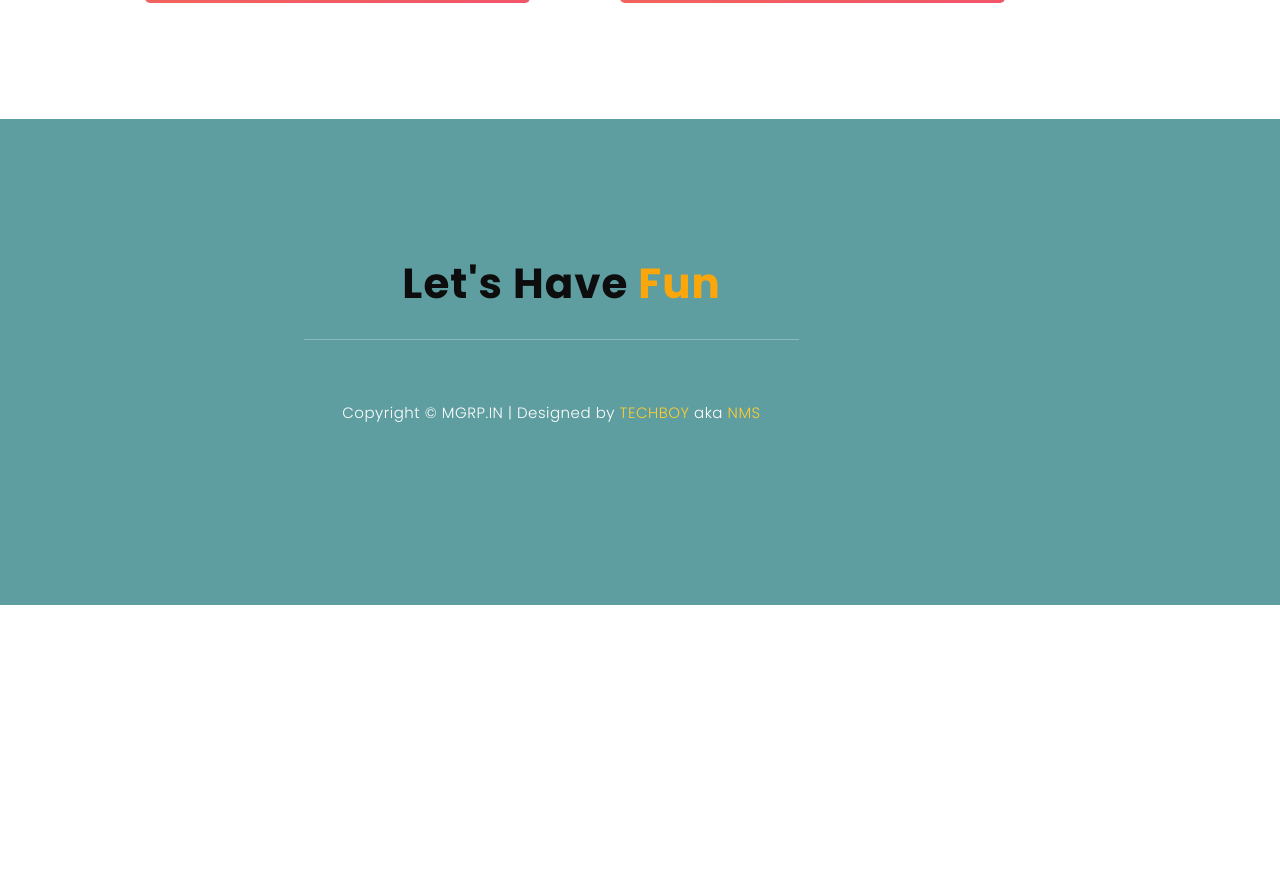
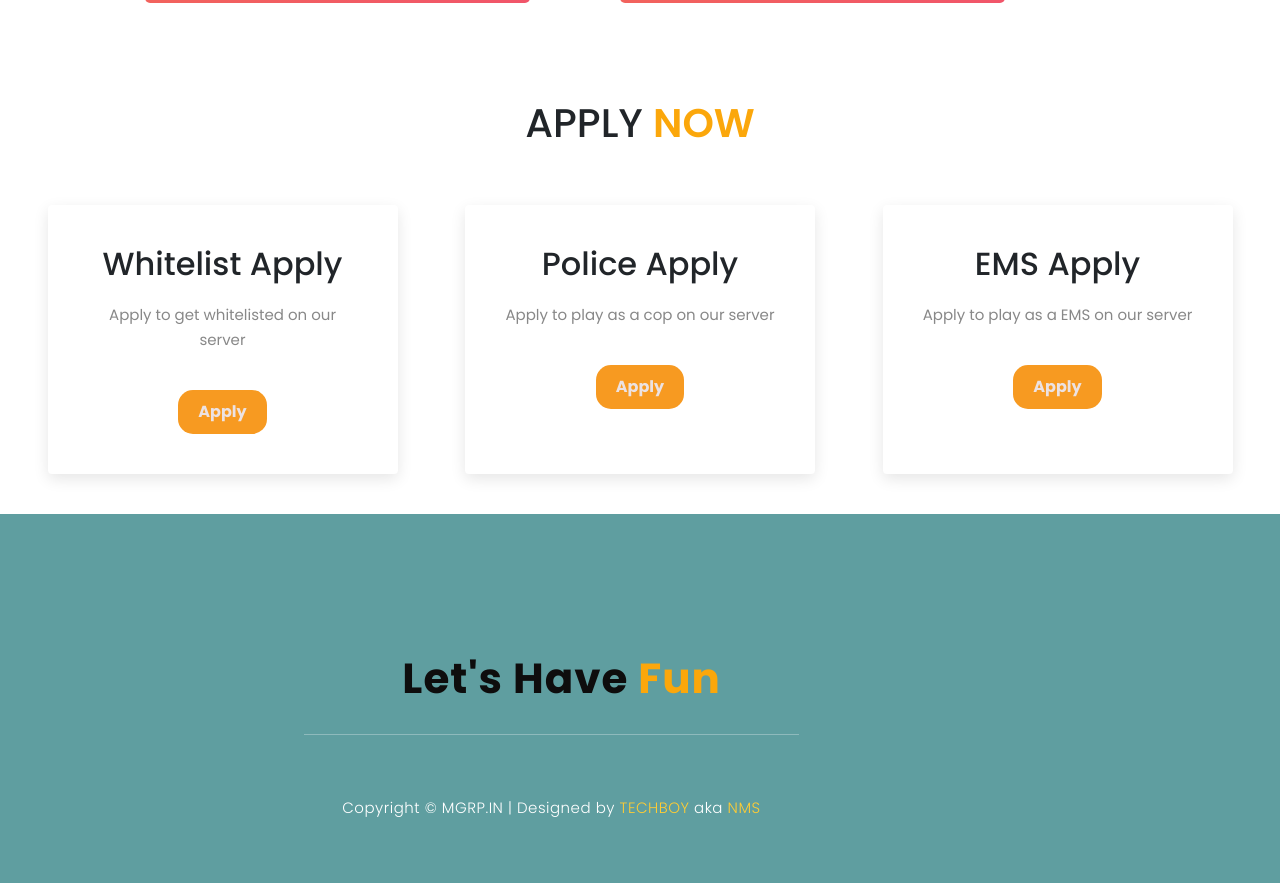
Before and after one commit to techboy2000/mgrp.in, a plain HTML site: page index.html in a window 1280 px wide. Shown: the part 2590-3473 px from the top of the page. Before the commit the page ends 3195 px from the top, so only its background shows below. Drawn offline with Linux system fonts and the light colour scheme.

Commit message:
application

```diff
--- a/assets/css/main-.css
+++ b/assets/css/main-.css
@@ -1098,6 +1098,58 @@ testimonials
 }
 
 /*
+Application section
+*/
+
+.literal{
+  display: flex;
+  flex-wrap: wrap;
+  justify-content: space-evenly;
+}
+
+.literal  .box{
+  position: relative;
+  width: 350px;
+  padding: 40px;
+  background: #fff;
+  box-shadow: 0 5px 15px  rgba(0,0,0,0.1);
+  border-radius: 4px;
+  margin: 20px;
+  box-sizing: border-box;
+  overflow: hidden;
+  text-align: center;
+  background-color: ;
+}
+
+.literal .box .but {
+  display: inline-block;
+  padding: 10px 20px;
+  background:rgb(247, 154, 33);
+  border-radius: 15px;
+  font-weight: bold;
+  color: #ece2e2;
+
+
+}
+.para {
+
+ padding-bottom: 1cm;
+ padding-top: 0.5cm;
+}
+.applicationhead {
+  text-align: center;
+  padding-bottom: 1cm;
+  font-weight: 550;
+
+}
+.applicationhead em {
+  color:#fba70b ;
+  text-decoration: none;
+  font-weight: 550;
+  font-style: normal;
+}
+
+/*
 ---------------------------------------------
 footer
 ---------------------------------------------
--- a/index.html
+++ b/index.html
@@ -302,6 +302,36 @@
         </div>
     </section>
     <!-- ***** Testimonials Ends ***** -->
+    <!-- ***** APPLICATION STARTS ***** -->
+    <section class="section" id="application">
+        <div class="applicationhead"> <h1>APPLY <em>NOW</em> </h1></div>
+        <div class="literal">
+
+                <div class="box">
+                    <div class="content">
+                        <h2>Whitelist Apply</h2>
+                         <p class="para">Apply to get whitelisted on our server</p>
+                         <a href="https://tinyurl.com/yxsq7d24" class="but"> Apply </a>
+                    </div>
+                </div>
+                <div class="box">
+                    <div class="content">
+                        <h2>Police Apply</h2>
+                         <p class="para">Apply to play as a cop  on our server</p>
+                         <a href="https://tinyurl.com/yypu5a72" class="but"> Apply </a>
+                    </div>
+                </div>
+                <div class="box">
+                    <div class="content">
+                        <h2>EMS Apply</h2>
+                         <p class="para">Apply to play as a EMS on our server</p>
+                         <a href="https://tinyurl.com/y3atpc9o" class="but"> Apply </a>
+                    </div>
+                </div>
+            </div>
+        </div>
+
+    </section>
 
 
     <!-- ***** Footer Start ***** -->
```
